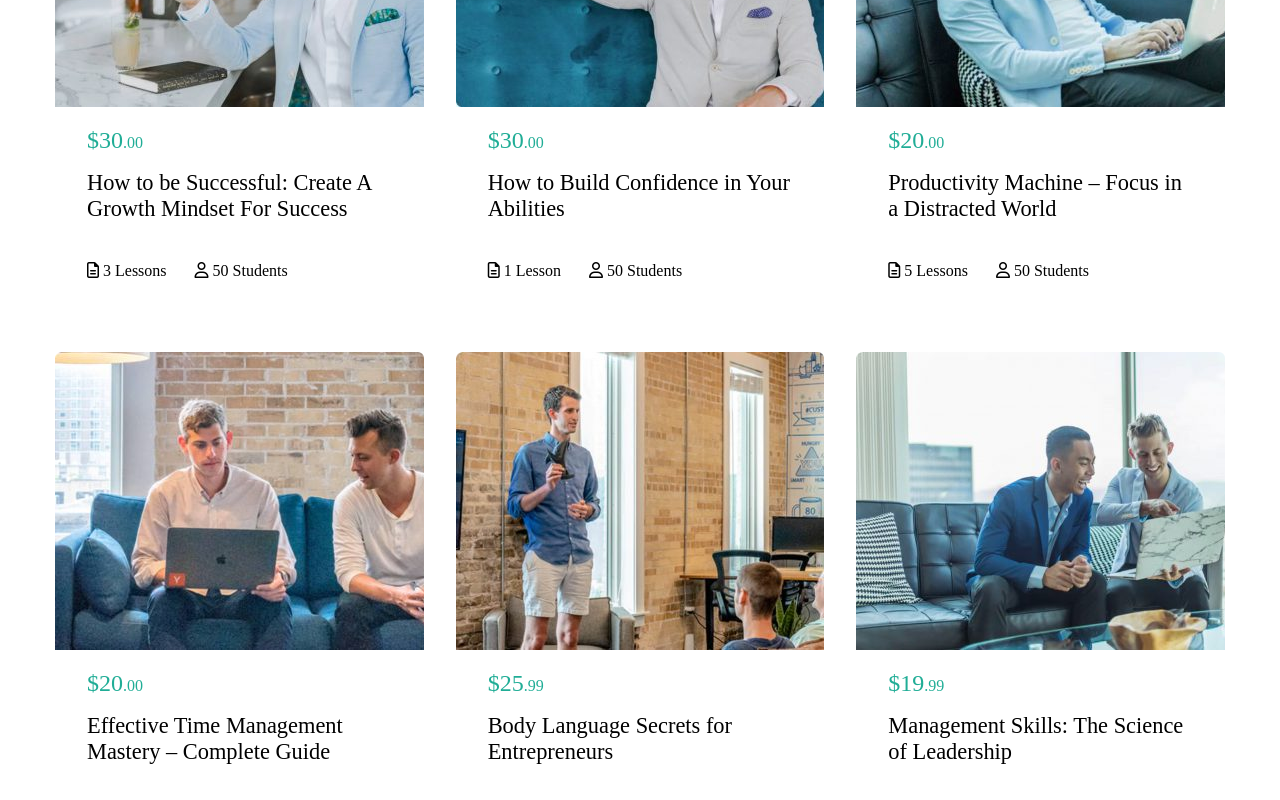
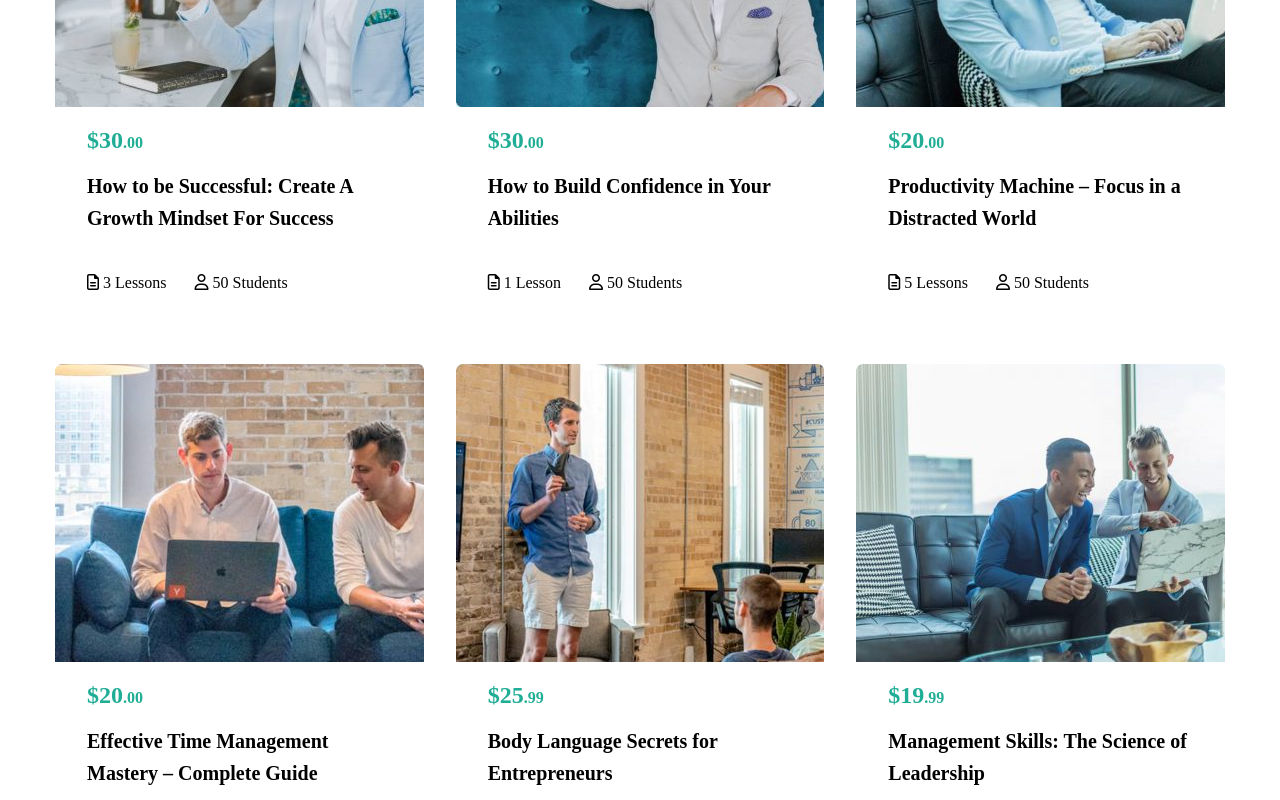
Before and after one commit to Marco-Vigilio/proj-html-vuejs, a Vue app: page / in a window 1280 px wide. Shown: the part 2460-3260 px from the top of the page. Built offline with nearby package versions, Linux system fonts and the light colour scheme; a web font is replaced by a local one.

Commit message:
modifico caratteri

```diff
--- a/src/components/main/Card.vue
+++ b/src/components/main/Card.vue
@@ -63,6 +63,7 @@ export default {
 
 span.green {
     color: $green;
+    font-weight: bolder;
 }
 
 .card {
@@ -102,8 +103,10 @@ span.green {
         }
 
         p {
-            font-size: 1.4rem;
+            font-size: 1.25rem;
             padding: 1rem 0;
+            line-height: 2rem;
+            font-weight: bold;
         }
     }
 
```
